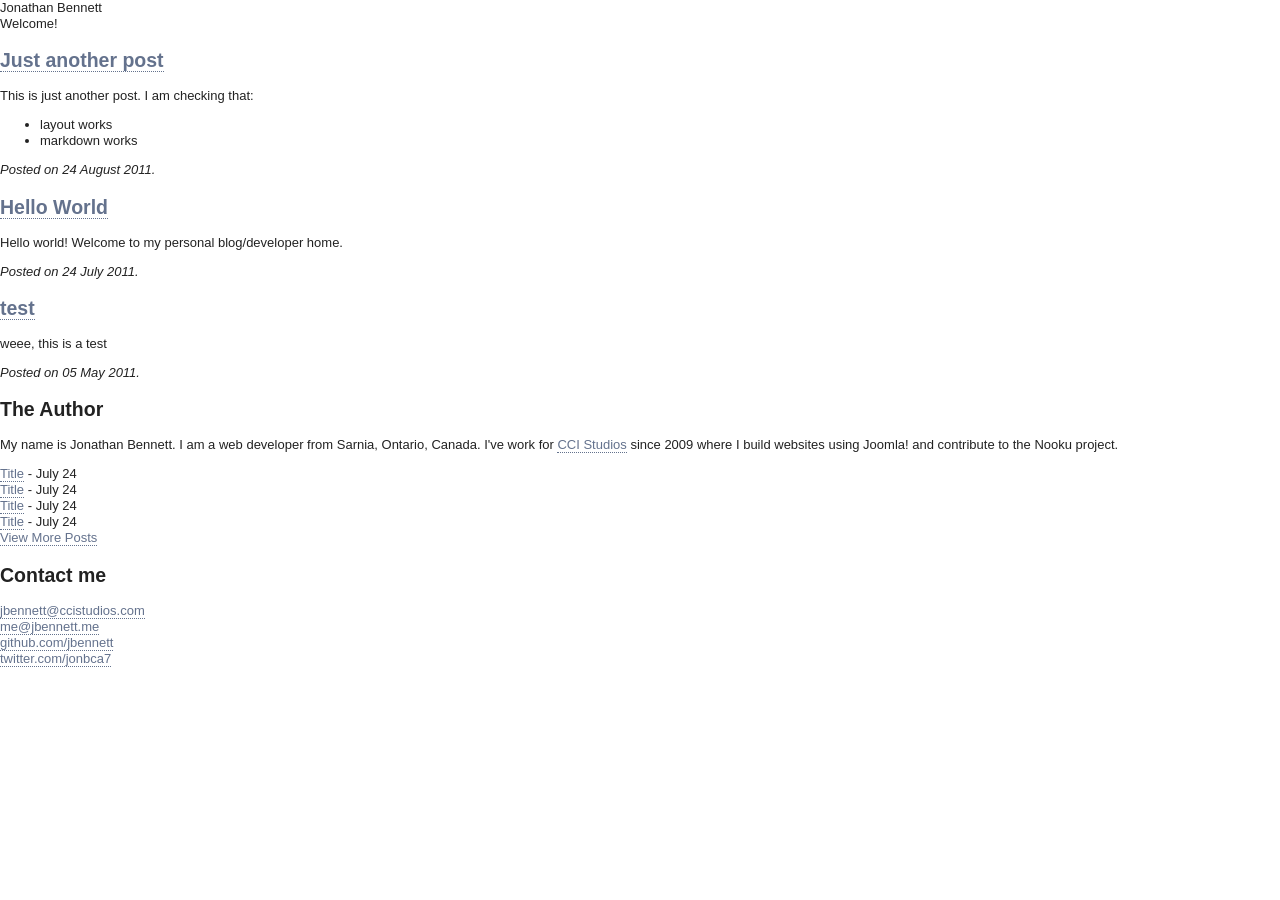
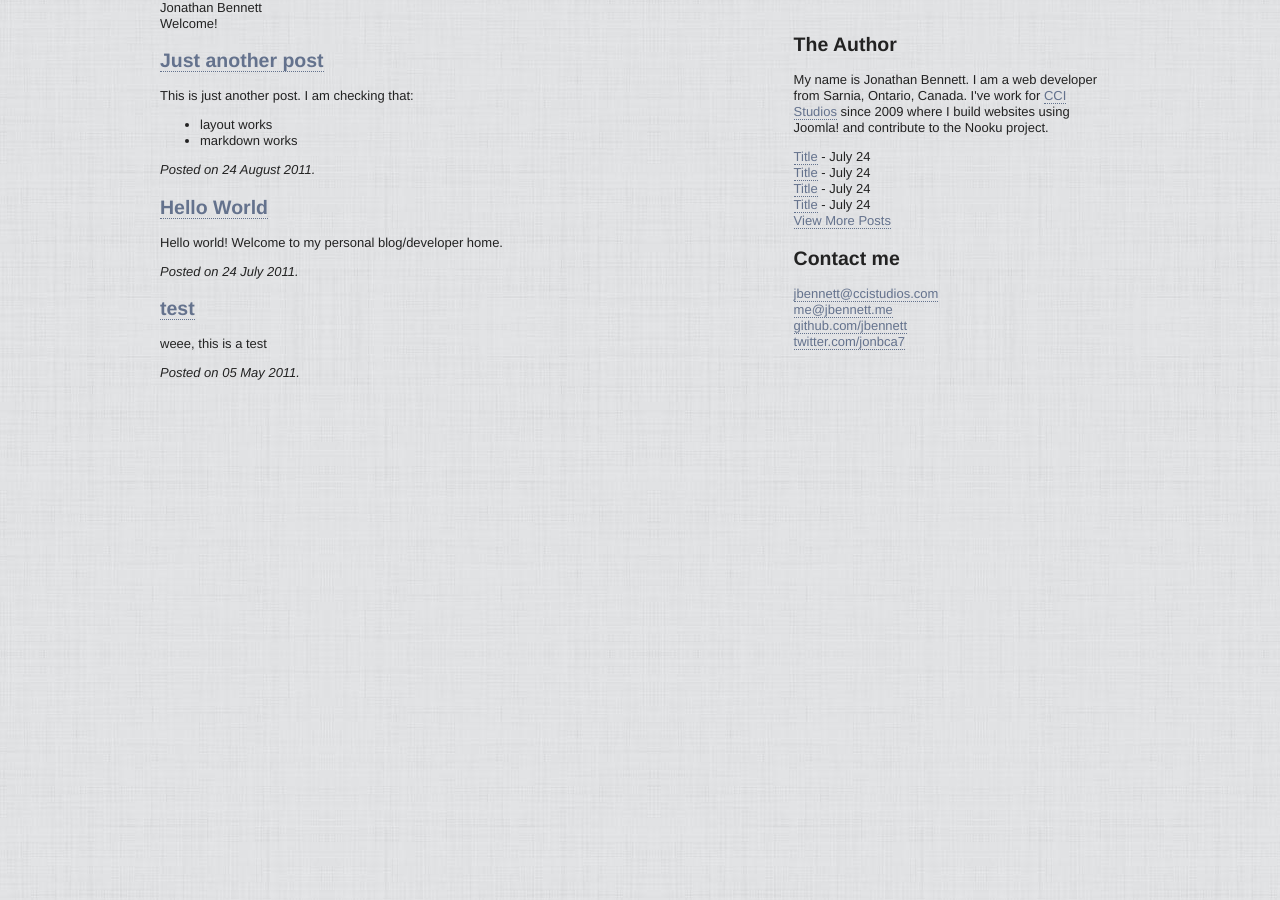
Before and after one commit to jbennett/jbennett.github.com, a Jekyll site: the page built from index.html, in a window 1280 px wide. Built offline with Jekyll 4.4.1, drawn with Linux system fonts in a browser that asks for light colours.

Commit message:
Added screen css

```diff
--- a/_layouts/default.html
+++ b/_layouts/default.html
@@ -16,7 +16,7 @@
 
 	<!-- CSS: implied media="all" -->
 	<link rel="stylesheet" href="css/html5.css">
-	<link rel="stylesheet" href="css/html5.css">
+	<link rel="stylesheet" href="css/screen.css">
 </head>
 
 <body>
```
